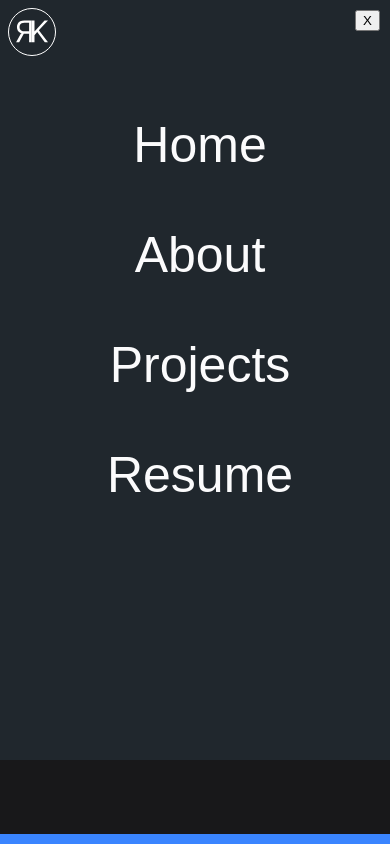
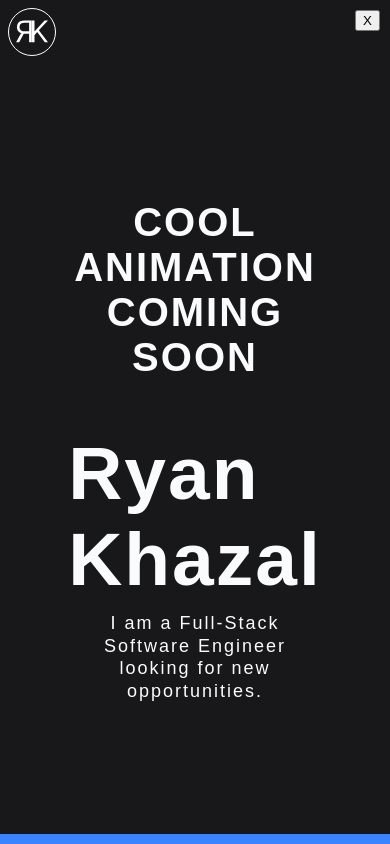
Before and after one commit to Bouderton/about-me, a React (Vite) app in the folder About-Me/: page / in a window 390 px wide. Shown: the top 844 px of the page. Built offline with nearby package versions, Linux system fonts and the light colour scheme.

Commit message:
feat-navmobile-menu

```diff
--- a/About-Me/src/components/Navigation/Navigation.css
+++ b/About-Me/src/components/Navigation/Navigation.css
@@ -69,7 +69,7 @@
 
 .nav__mobile-menu {
   background: #20272d;
-  position: absolute;
+  position: fixed;
   top: 0;
   right: 0;
   z-index: 1;
--- a/About-Me/src/components/NavigationMobile/NavigationMobile.jsx
+++ b/About-Me/src/components/NavigationMobile/NavigationMobile.jsx
@@ -1,14 +1,14 @@
 import "../Navigation/Navigation.css";
-import { motion, useAnimate } from "motion/react";
+import { motion, AnimatePresence } from "motion/react";
 import { useState } from "react";
+import { list } from "../../utils/consts";
 
 const NavigationMobile = () => {
-  //   const [isOpen, setIsOpen] = useState(false);
-  const [scope, animate] = useAnimate();
+  const [isOpen, setIsOpen] = useState(false);
 
-  //   const controls = animate([]);
-
-  const handleClick = () => {};
+  const handleClick = () => {
+    setIsOpen(!isOpen);
+  };
   return (
     <>
       <nav className="nav__mobile">
@@ -20,44 +20,45 @@ const NavigationMobile = () => {
           >
             X
           </motion.button>
+          <AnimatePresence>
+            {isOpen && (
               <motion.div
-            // ref={scope}
-            // variants={{
-            //   closed: {
-            //     width: "0%",
-            //     height: "0%",
-            //   },
-            //   open: {
-            // width: "100%",
-            // height: "100vh",
-            // display: "contents",
-            // visibility: "visibile",
-            //   },
-            // }}
-            initial={{ visibility: "visible", opacity: 1 }}
-            style={{ background: "#20272d" }}
+                initial={{ visibility: "hidden", opacity: 0, scaleY: 0 }}
+                animate={{ scaleY: 1, opacity: 1, visibility: "visible" }}
+                exit={{ visibility: "hidden", opactiy: 0, scaleY: 0 }}
+                style={{
+                  background: "#20272d",
+                  borderRadius: "0 0 50px 50px",
+                  transformOrigin: "top",
+                }}
                 className="nav__mobile-menu"
               >
                 <motion.div
-              initial={{ opacity: 0 }}
+                  initial="hidden"
                   whileInView={{ opacity: 1 }}
                   transition={{ duration: 0.75 }}
                   className="nav__mobile-buttons"
+                  variants={list}
                 >
                   <motion.button
-                initial={{ opacity: 0, scale: 1, y: 50 }}
+                    initial={{ y: -50, opacity: 0 }}
                     animate={{
                       y: 0,
                       opacity: 1,
-                  transition: { delay: 0.5, duration: 0.5 },
+                      transition: {
+                        delay: 0.5,
+                        type: "spring",
+                        bounce: 0.2,
+                        duration: 0.25,
+                      },
                     }}
+                    exit={{ opactiy: 0, scale: 0 }}
                     whileHover={{
                       backgroundColor: "#3a85ff",
-                  borderRadius: "8px",
+                      borderRadius: "20px",
                       scale: 1.2,
-                  padding: "5px",
                       transition: {
-                    duration: 0.5,
+                        duration: 0.25,
                         type: "spring",
                         bounce: 0.4,
                       },
@@ -68,17 +69,22 @@ const NavigationMobile = () => {
                     Home
                   </motion.button>
                   <motion.button
-                initial={{ opacity: 0, scale: 1, y: 50 }}
+                    initial={{ y: -50, opacity: 0 }}
                     animate={{
                       y: 0,
                       opacity: 1,
-                  transition: { delay: 0.75, duration: 0.5 },
+                      transition: {
+                        delay: 0.75,
+                        type: "spring",
+                        bounce: 0.2,
+                        duration: 0.25,
+                      },
                     }}
+                    exit={{ opactiy: 0, scale: 0 }}
                     whileHover={{
                       backgroundColor: "#3a85ff",
-                  borderRadius: "8px",
+                      borderRadius: "20px",
                       scale: 1.2,
-                  padding: "5px",
                       transition: {
                         duration: 0.5,
                         type: "spring",
@@ -91,17 +97,22 @@ const NavigationMobile = () => {
                     About
                   </motion.button>
                   <motion.button
-                initial={{ opacity: 0, scale: 1, y: 50 }}
+                    initial={{ y: -50, opacity: 0 }}
                     animate={{
                       y: 0,
                       opacity: 1,
-                  transition: { delay: 1, duration: 0.5 },
+                      transition: {
+                        delay: 1,
+                        type: "spring",
+                        bounce: 0.2,
+                        duration: 0.25,
+                      },
                     }}
+                    exit={{ opactiy: 0, scale: 0 }}
                     whileHover={{
                       backgroundColor: "#3a85ff",
-                  borderRadius: "8px",
+                      borderRadius: "20px",
                       scale: 1.2,
-                  padding: "5px",
                       transition: {
                         duration: 0.5,
                         type: "spring",
@@ -114,17 +125,22 @@ const NavigationMobile = () => {
                     Projects
                   </motion.button>
                   <motion.button
-                initial={{ opacity: 0, scale: 1, y: 50 }}
+                    initial={{ y: -50, opacity: 0 }}
                     animate={{
                       y: 0,
                       opacity: 1,
-                  transition: { delay: 1.25, duration: 0.5 },
+                      transition: {
+                        delay: 1.25,
+                        type: "spring",
+                        bounce: 0.2,
+                        duration: 0.25,
+                      },
                     }}
+                    exit={{ opactiy: 0, scale: 0 }}
                     whileHover={{
                       backgroundColor: "#3a85ff",
-                  borderRadius: "8px",
+                      borderRadius: "20px",
                       scale: 1.2,
-                  padding: "5px",
                       transition: {
                         duration: 0.5,
                         type: "spring",
@@ -138,6 +154,8 @@ const NavigationMobile = () => {
                   </motion.button>
                 </motion.div>
               </motion.div>
+            )}
+          </AnimatePresence>
         </div>
       </nav>
     </>
```
Lines whose indentation alone changed are shown as unchanged.
